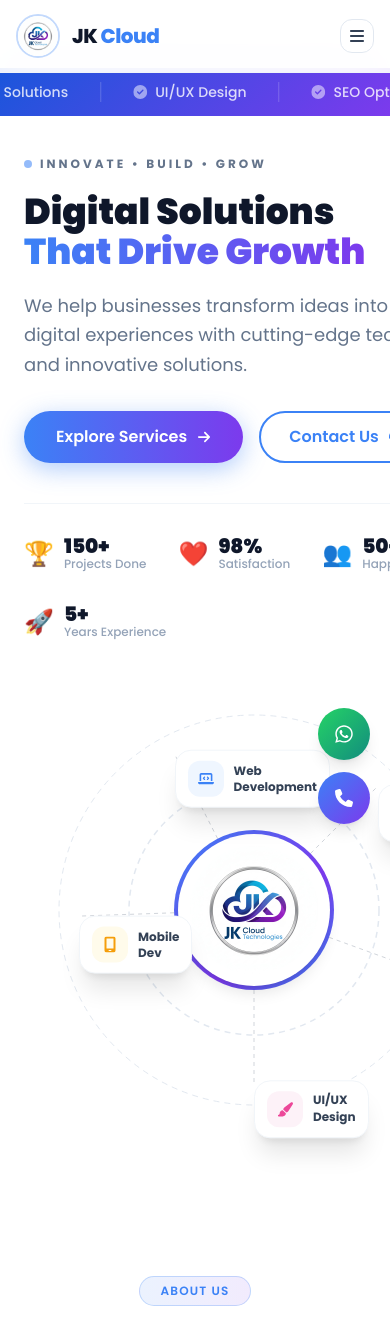
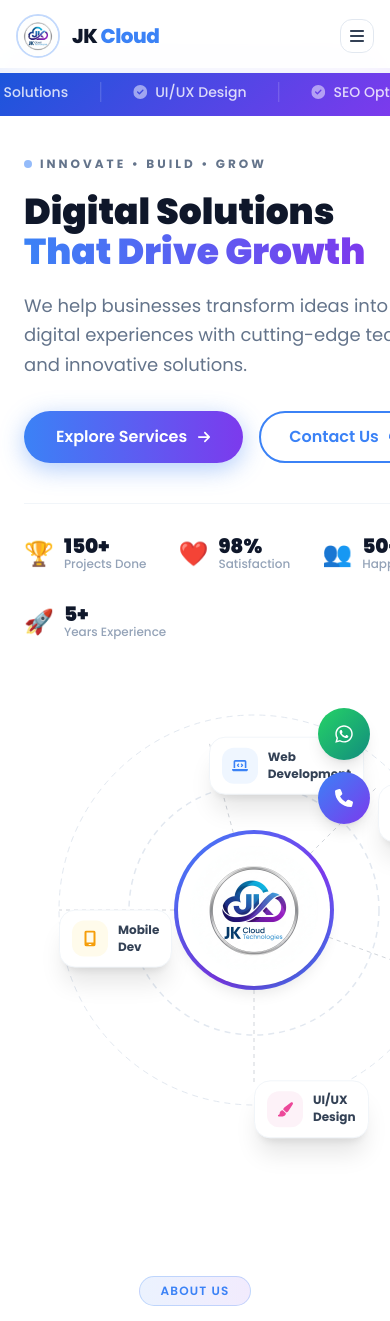
Before and after one commit to ashritha-d/JKcloudTechnologies, a React (Vite) app: page / in a window 390 px wide. Shown: the top 1321 px of the page. Built offline with nearby package versions, Linux system fonts and the light colour scheme.

Commit message:
Hero badges: Web Dev higher (255deg), Mobile Dev more left (180deg, r=195)

```diff
--- a/src/components/Hero.jsx
+++ b/src/components/Hero.jsx
@@ -6,28 +6,24 @@ import {
 } from 'react-icons/fa6'
 import useCounter from '../hooks/useCounter'
 
-// Two radii: orbit ring is decorative, badges sit outside it
-const ORBIT_R    = 125   // dashed circle (decorative, smaller)
-const BADGE_R    = 175   // badge center positions (outside the orbit ring)
-const SVG_SIZE   = 460   // container size
+const ORBIT_R  = 125
+const BADGE_R  = 175
+const SVG_SIZE = 460
 
-// Angles — 0=right, 90=down, 180=left, 270=up (screen coords)
-//   Web Dev top-left   Cloud top-right
-//       Mobile left        Digital right
-//              UI/UX bottom
+// Each badge can override radius (r) to fine-tune position independently
 const BADGES = [
-  { icon: FaLaptopCode,   label: 'Web\nDevelopment',   color: '#3b82f6', bg: '#eff6ff', angle: 243 },
-  { icon: FaCloud,        label: 'Cloud\nSolutions',    color: '#7c3aed', bg: '#f5f3ff', angle: 315 },
-  { icon: FaBullhorn,     label: 'Digital\nMarketing',  color: '#10b981', bg: '#f0fdf4', angle:  20 },
-  { icon: FaPaintbrush,   label: 'UI/UX\nDesign',       color: '#ec4899', bg: '#fdf2f8', angle:  90 },
-  { icon: FaMobileScreen, label: 'Mobile\nDev',         color: '#f59e0b', bg: '#fffbeb', angle: 178 },
+  { icon: FaLaptopCode,   label: 'Web\nDevelopment',  color: '#3b82f6', bg: '#eff6ff', angle: 255, r: BADGE_R      },
+  { icon: FaCloud,        label: 'Cloud\nSolutions',   color: '#7c3aed', bg: '#f5f3ff', angle: 315, r: BADGE_R      },
+  { icon: FaBullhorn,     label: 'Digital\nMarketing', color: '#10b981', bg: '#f0fdf4', angle:  20, r: BADGE_R      },
+  { icon: FaPaintbrush,   label: 'UI/UX\nDesign',      color: '#ec4899', bg: '#fdf2f8', angle:  90, r: BADGE_R      },
+  { icon: FaMobileScreen, label: 'Mobile\nDev',        color: '#f59e0b', bg: '#fffbeb', angle: 180, r: BADGE_R + 20 },
 ]
 
-function badgePos(angle) {
+function badgePos(angle, r) {
   const rad = angle * Math.PI / 180
   return {
-    left: ((SVG_SIZE / 2 + Math.cos(rad) * BADGE_R) / SVG_SIZE) * 100,
-    top:  ((SVG_SIZE / 2 + Math.sin(rad) * BADGE_R) / SVG_SIZE) * 100,
+    left: ((SVG_SIZE / 2 + Math.cos(rad) * r) / SVG_SIZE) * 100,
+    top:  ((SVG_SIZE / 2 + Math.sin(rad) * r) / SVG_SIZE) * 100,
   }
 }
 
@@ -133,8 +129,8 @@ export default function Hero() {
                   return (
                     <line key={b.angle}
                       x1={SVG_SIZE / 2} y1={SVG_SIZE / 2}
-                      x2={SVG_SIZE / 2 + Math.cos(rad) * BADGE_R}
-                      y2={SVG_SIZE / 2 + Math.sin(rad) * BADGE_R}
+                      x2={SVG_SIZE / 2 + Math.cos(rad) * b.r}
+                      y2={SVG_SIZE / 2 + Math.sin(rad) * b.r}
                       stroke="#d1d5db" strokeWidth="1" strokeDasharray="4 4"
                     />
                   )
@@ -158,7 +154,7 @@ export default function Hero() {
 
               {/* Service badges — z-30 so they're always above the centre circle */}
               {BADGES.map((b, i) => {
-                const { left, top } = badgePos(b.angle)
+                const { left, top } = badgePos(b.angle, b.r)
                 const Icon = b.icon
                 return (
                   <motion.div
```
